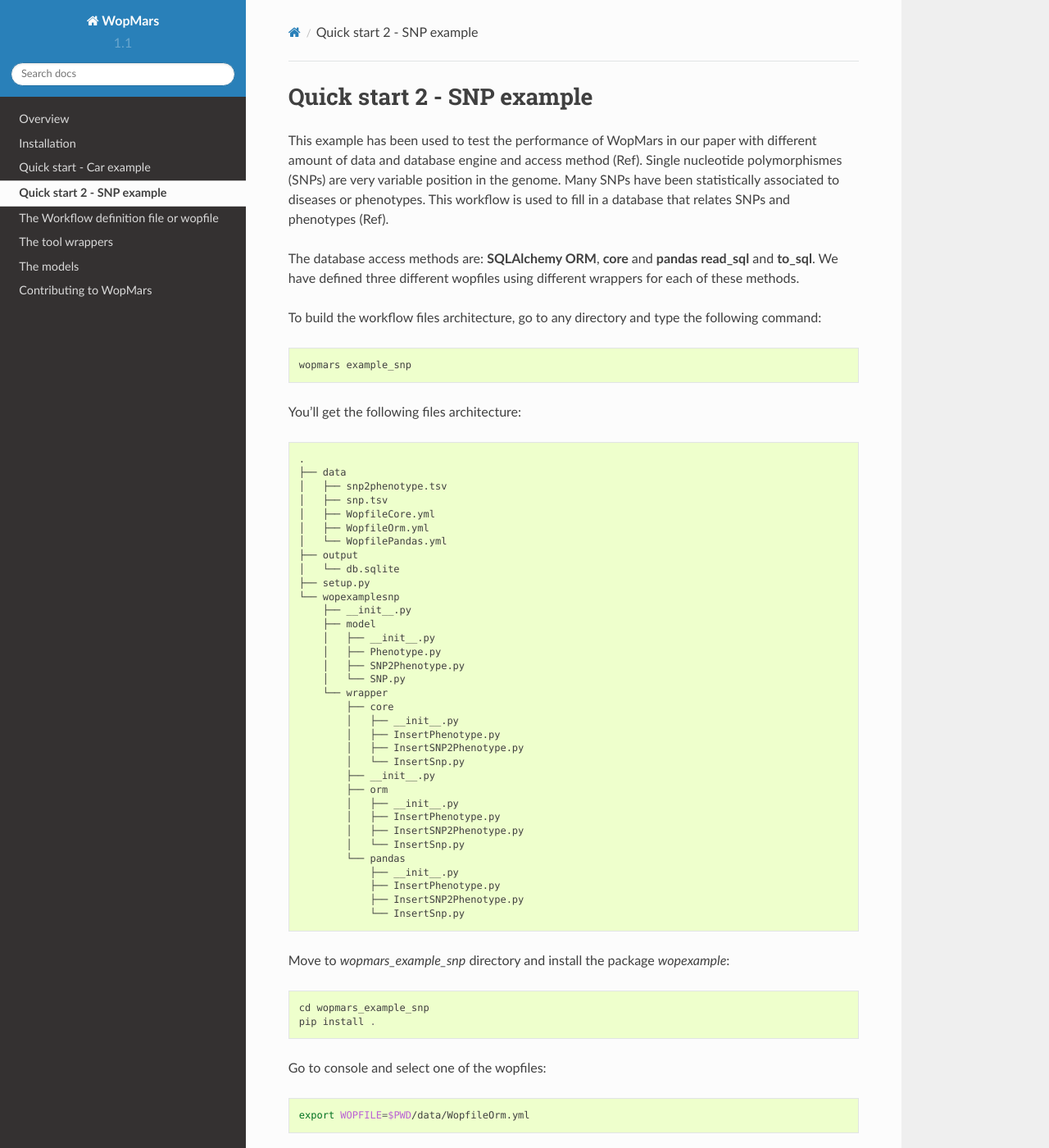
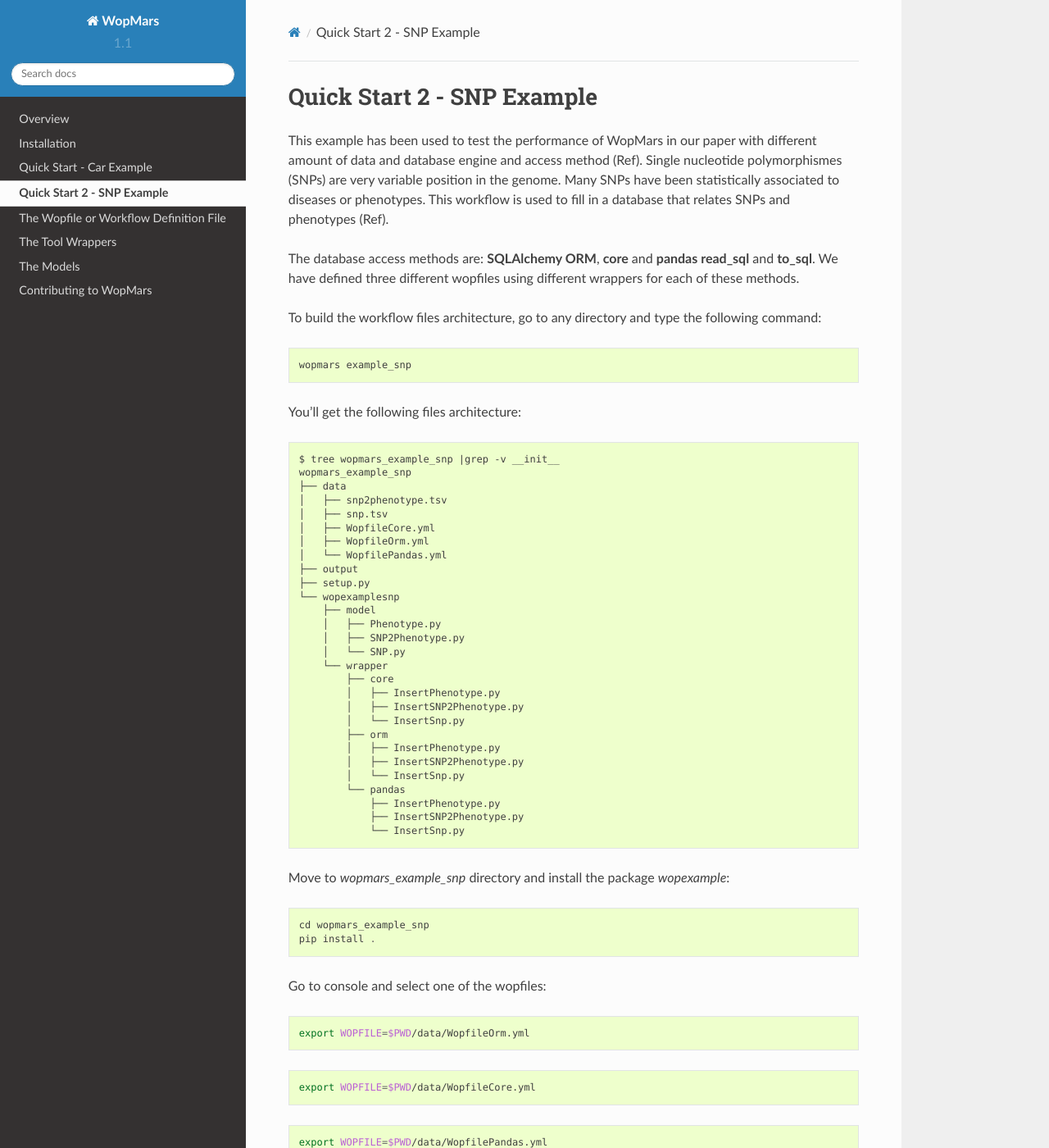
Before and after one commit to aitgon/wopmars, a Sphinx documentation site: the page built from docs/content/quick-start-snp.rst, in a window 1280 px wide and 1400 px high. Shown: the whole window at 82% size. Built offline with Sphinx 7.4.7 and the Read the Docs theme 2.0.0, drawn with Linux system fonts in a browser that asks for light colours; some of the changed text lies outside the part shown.

Commit message:
DOC Updated examples

```diff
--- a/docs/content/model.rst
+++ b/docs/content/model.rst
@@ -1,4 +1,4 @@
-The models
+The Models
 -----------------
 
 .. note::
--- a/docs/content/quick-start-snp.rst
+++ b/docs/content/quick-start-snp.rst
@@ -1,4 +1,4 @@
-Quick start 2 - SNP example
+Quick Start 2 - SNP Example
 ============================
 
 This example has been used to test the performance of WopMars in our paper with different amount of data and database engine and access method (Ref). Single nucleotide polymorphismes (SNPs) are very variable position in the genome. Many SNPs have been statistically associated to diseases or phenotypes. This workflow is used to fill in a database that relates SNPs and phenotypes (Ref).
@@ -11,7 +11,8 @@
 
 You'll get the following files architecture::
 
-    .
+    $ tree wopmars_example_snp |grep -v __init__
+    wopmars_example_snp
     ├── data
     │   ├── snp2phenotype.tsv
     │   ├── snp.tsv
@@ -19,29 +20,22 @@
     │   ├── WopfileOrm.yml
     │   └── WopfilePandas.yml
     ├── output
-    │   └── db.sqlite
     ├── setup.py
     └── wopexamplesnp
-        ├── __init__.py
         ├── model
-        │   ├── __init__.py
         │   ├── Phenotype.py
         │   ├── SNP2Phenotype.py
         │   └── SNP.py
         └── wrapper
             ├── core
-            │   ├── __init__.py
             │   ├── InsertPhenotype.py
             │   ├── InsertSNP2Phenotype.py
             │   └── InsertSnp.py
-            ├── __init__.py
             ├── orm
-            │   ├── __init__.py
             │   ├── InsertPhenotype.py
             │   ├── InsertSNP2Phenotype.py
             │   └── InsertSnp.py
             └── pandas
-                ├── __init__.py
                 ├── InsertPhenotype.py
                 ├── InsertSNP2Phenotype.py
                 └── InsertSnp.py
@@ -82,3 +76,23 @@
 .. code-block:: bash
 
     wopmars -w $WOPFILE -D "postgresql://wopuser:mypass@localhost/wopdb" -d $PWD -v -p
+
+Now you can show the database tables using
+
+.. code-block:: bash
+
+    $ sqlite3 output/db.sqlite '.table'
+    Phenotype               wom_file                wom_table
+    SNP                     wom_modification_table  wom_type
+    SNP2Phenotype           wom_option
+    wom_execution           wom_rule
+
+And then check the content of some table with
+
+.. code-block:: bash
+
+    $ sqlite3 output/db.sqlite 'select * from SNP'
+    1|1|209815925|642961
+    2|17|56699594|227727
+
+You can now develop your Wopmars workflow with the help of the following :doc:`Wopfile </content/wopfile>`, :doc:`Wrapper </content/wrapper>` and :doc:`Model </content/model>` sections.
--- a/docs/content/wopfile.rst
+++ b/docs/content/wopfile.rst
@@ -1,4 +1,4 @@
-The Workflow definition file or wopfile
+The Wopfile or Workflow Definition File
 =======================================
 
 The workflow definition file, called `Wopfile`, is the entry point for WopMars. It is very similar to `snakemake <https://bitbucket.org/snakemake/snakemake/wiki/Home>`_ or `GNU make <https://www.gnu.org/software/make/>`_ since the aim of those tools are very similar.
--- a/docs/content/wrapper.rst
+++ b/docs/content/wrapper.rst
@@ -1,4 +1,4 @@
-The tool wrappers
+The Tool Wrappers
 =======================
 
 This manual aims to explain with simple words how to write the `tool wrappers` in order to allow a fresh Python developer to configure his own analysis workflow. This manual often refers to the Wopfile  so I recommand you to keep the :doc:`Wopfile </content/wopfile>` section open in case of blackout.
```
Also changed, not shown: other parts of docs/content/wopfile.rst (+2 -2 lines), docs/content/quick-start.rst (+4 -4 lines).
